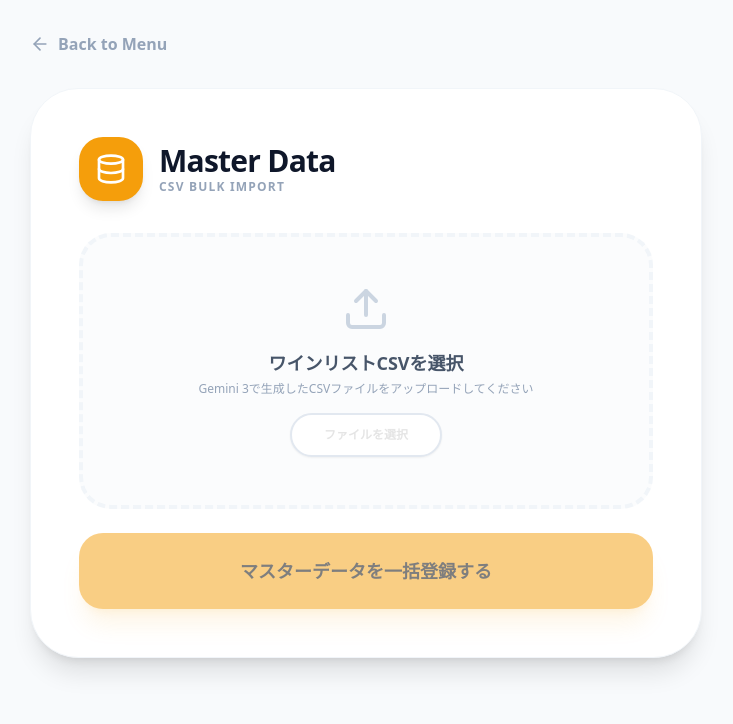
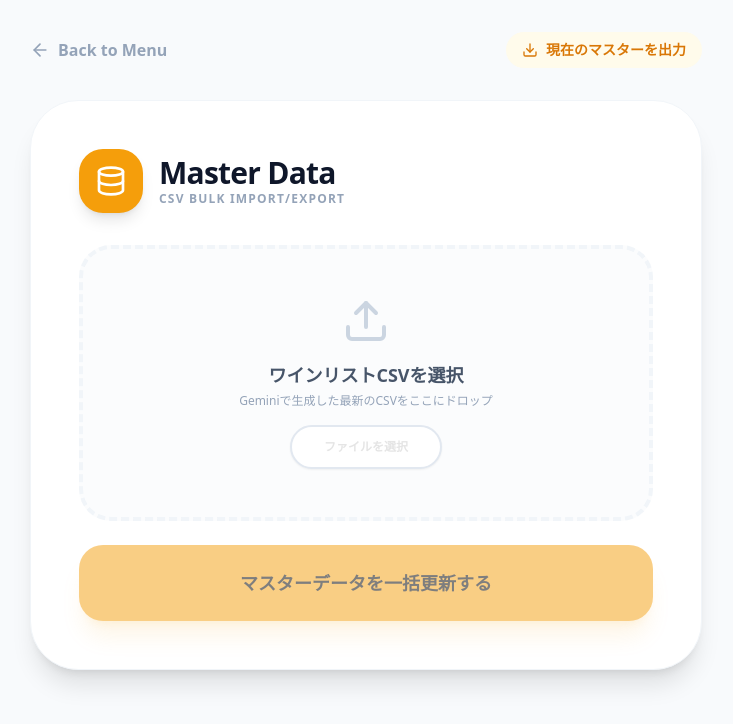
Before and after one commit to takatam-cyber/my-wine-menu, a Next.js app: page /admin/master in a window 1280 px wide. Shown: the top 724 px of the page, without its empty margins (274-1007 px from the left). Built offline with nearby package versions, Linux system fonts and the light colour scheme.

Commit message:
Update page.tsx

```diff
--- a/app/admin/master/page.tsx
+++ b/app/admin/master/page.tsx
@@ -2,12 +2,14 @@
 
 import { useState } from 'react';
 import { useRouter } from 'next/navigation';
-import { Upload, Database, CheckCircle2, AlertCircle, ArrowLeft, Loader2 } from 'lucide-react'; // Loader2を追加しました
+import { Upload, Database, CheckCircle2, AlertCircle, ArrowLeft, Loader2, Download } from 'lucide-react';
 
 export default function MasterAdmin() {
   const [file, setFile] = useState<File | null>(null);
   const [uploading, setUploading] = useState(false);
   const [status, setStatus] = useState<'idle' | 'success' | 'error'>('idle');
+  const [errorMessage, setErrorMessage] = useState('');
+  const [count, setCount] = useState(0);
   const router = useRouter();
 
   const handleUpload = async () => {
@@ -19,26 +21,37 @@ export default function MasterAdmin() {
     formData.append('file', file);
 
     try {
-      // インポーター専用のバルク登録APIを叩く
       const res = await fetch('/api/master/bulk', { method: 'POST', body: formData });
+      const result = await res.json();
       if (res.ok) {
         setStatus('success');
+        setCount(result.count);
       } else {
-        setStatus('error');
+        throw new Error(result.error || "アップロードに失敗しました");
       }
-    } catch (e) {
+    } catch (e: any) {
       setStatus('error');
+      setErrorMessage(e.message);
     } finally {
       setUploading(false);
     }
   };
 
+  const handleExport = async () => {
+    window.location.href = '/api/master/export';
+  };
+
   return (
     <div className="min-h-screen bg-slate-50 p-8 font-sans">
       <div className="max-w-2xl mx-auto space-y-8 text-left">
-        <button onClick={() => router.push('/admin')} className="flex items-center gap-2 text-slate-400 font-bold hover:text-slate-600 transition-colors">
-          <ArrowLeft size={20}/> Back to Menu
-        </button>
+        <div className="flex justify-between items-center">
+          <button onClick={() => router.push('/admin')} className="flex items-center gap-2 text-slate-400 font-bold hover:text-slate-600 transition-colors">
+            <ArrowLeft size={20}/> Back to Menu
+          </button>
+          <button onClick={handleExport} className="flex items-center gap-2 text-amber-600 font-bold hover:text-amber-700 transition-colors bg-amber-50 px-4 py-2 rounded-full text-sm">
+            <Download size={16}/> 現在のマスターを出力
+          </button>
+        </div>
 
         <div className="bg-white rounded-[3rem] p-12 shadow-xl border border-slate-100">
           <div className="flex items-center gap-4 mb-8">
@@ -47,7 +60,7 @@ export default function MasterAdmin() {
             </div>
             <div>
               <h1 className="text-3xl font-black text-slate-900 tracking-tight">Master Data</h1>
-              <p className="text-slate-400 font-bold text-xs uppercase tracking-widest">CSV Bulk Import</p>
+              <p className="text-slate-400 font-bold text-xs uppercase tracking-widest">CSV Bulk Import/Export</p>
             </div>
           </div>
 
@@ -56,7 +69,7 @@ export default function MasterAdmin() {
               <Upload className="mx-auto text-slate-300" size={48}/>
               <div className="space-y-1">
                 <p className="text-lg font-bold text-slate-600">{file ? file.name : "ワインリストCSVを選択"}</p>
-                <p className="text-xs text-slate-400">Gemini 3で生成したCSVファイルをアップロードしてください</p>
+                <p className="text-xs text-slate-400">Geminiで生成した最新のCSVをここにドロップ</p>
               </div>
               <input type="file" accept=".csv" onChange={(e) => setFile(e.target.files?.[0] || null)} className="hidden" id="csv-upload" />
               <label htmlFor="csv-upload" className="inline-block px-8 py-3 bg-white border-2 border-slate-200 rounded-full font-black text-xs cursor-pointer hover:bg-slate-900 hover:text-white transition-all shadow-sm">
@@ -68,17 +81,20 @@ export default function MasterAdmin() {
               onClick={handleUpload} disabled={!file || uploading}
               className="w-full py-6 bg-amber-500 text-black rounded-[1.5rem] font-black text-lg shadow-xl shadow-amber-500/20 hover:bg-amber-400 transition-all disabled:opacity-50 flex items-center justify-center gap-3"
             >
-              {uploading ? <Loader2 className="animate-spin" /> : "マスターデータを一括登録する"}
+              {uploading ? <Loader2 className="animate-spin" /> : "マスターデータを一括更新する"}
             </button>
 
             {status === 'success' && (
               <div className="p-6 bg-emerald-50 text-emerald-700 rounded-2xl flex items-center gap-3 font-bold border border-emerald-100 animate-in fade-in slide-in-from-top-4">
-                <CheckCircle2/> マスターデータの更新に成功しました！
+                <CheckCircle2/> {count}件のワインデータを正常に更新しました！
               </div>
             )}
             {status === 'error' && (
-              <div className="p-6 bg-red-50 text-red-700 rounded-2xl flex items-center gap-3 font-bold border border-red-100">
-                <AlertCircle/> 更新に失敗しました。CSVのヘッダー名が正しいか確認してください。
+              <div className="p-6 bg-red-50 text-red-700 rounded-2xl flex flex-col gap-2 font-bold border border-red-100">
+                <div className="flex items-center gap-3">
+                  <AlertCircle/> 更新に失敗しました
+                </div>
+                <p className="text-xs font-normal ml-8">{errorMessage}</p>
               </div>
             )}
           </div>
```
